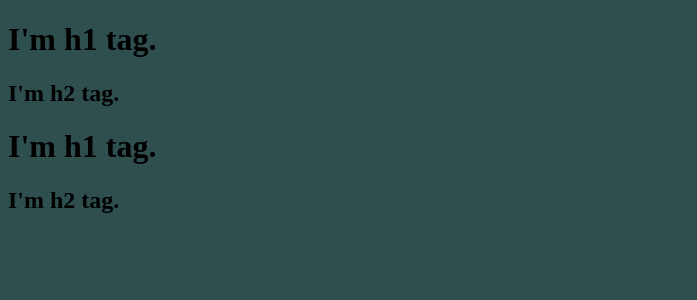
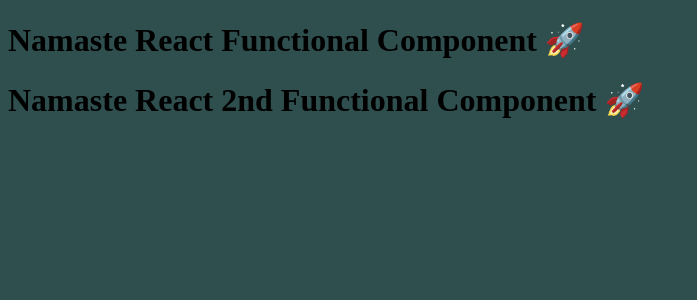
Before and after one commit to amarvus/namaste-react, a React (Vite) app: page / in a window 1280 px wide. Shown: the top 300 px of the page, without its empty margins (0-697 px from the left). Built offline with nearby package versions, Linux system fonts and the light colour scheme.

Commit message:
episode-03

```diff
--- a/App.js
+++ b/App.js
@@ -1,30 +1,37 @@
 import React from "react";
 import ReactDOM from "react-dom/client";
 
-const parent = React.createElement("div", {id:"parent"}, [
-        React.createElement("div", {key : "child1", className:"child"}, [
-        React.createElement("h1", {key : "h1-1"}, "I'm h1 tag."),
-        React.createElement("h2", {key : "h2-1"}, "I'm h2 tag.")
-    ]),
-    React.createElement(
-        "div", {key : "child2", className:"child"}, [
-        React.createElement("h1", {key : "h1-2"}, "I'm h1 tag."),
-        React.createElement("h2", {key : "h2-2"}, "I'm h2 tag.")
-    ])]
+// React.createElement => ReactElement - JS Object => HTML Element (render)
+const heading = React.createElement("h1", {id : "heading"}, "Namaste React 🚀");
+
+const root = ReactDOM.createRoot(document.getElementById("root"));
+
+root.render(heading);
+console.log(heading);
+
+
+// JSX => transpiled before it reaches the JS (by PARCEL-Babel)
+// JSX => React.createElement => ReactElement - JS Object => HTML Element (render)
+const jsxHeading = <h1 id = "heading">Namaste React using JSX 🚀</h1>;
+console.log(jsxHeading);
+
+root.render(jsxHeading);
+
+// React Functional Component
+const HeadingComponent = () => (
+    <div id = "container">
+        <h1>Namaste React Functional Component 🚀</h1>
+    </div>
 );
 
-const root = ReactDOM.createRoot(document.getElementById("root"));
-root.render(parent);
+// root.render(<HeadingComponent/>);
 
-// console.log(parent);
+// Component Composition
+const Title = () => (
+    <div id = "container">
+        <HeadingComponent/>
+        <h1>Namaste React 2nd Functional Component 🚀</h1>
+    </div>
+);
 
-
-
-
-// const heading = React.createElement("h1", {id:"heading"}, "Hello world from React!"); // {} is for attributes. {id : "heading"}
-
-// console.log(heading);
-
-// const root = ReactDOM.createRoot(document.getElementById("root"));
-
-// root.render(heading);
+root.render(<Title/>);
--- a/index.css
+++ b/index.css
@@ -1,7 +1,3 @@
-#heading{
-    color: brown;
-}
-
 body{
     background-color: darkslategray;
 }
--- a/package.json
+++ b/package.json
@@ -3,6 +3,8 @@
   "version": "1.0.0",
   "description": "This is Namaste React",
   "scripts": {
+    "start": "parcel index.html",
+    "build": "parcel build index.html",
     "test": "jest"
   },
   "repository": {
```
